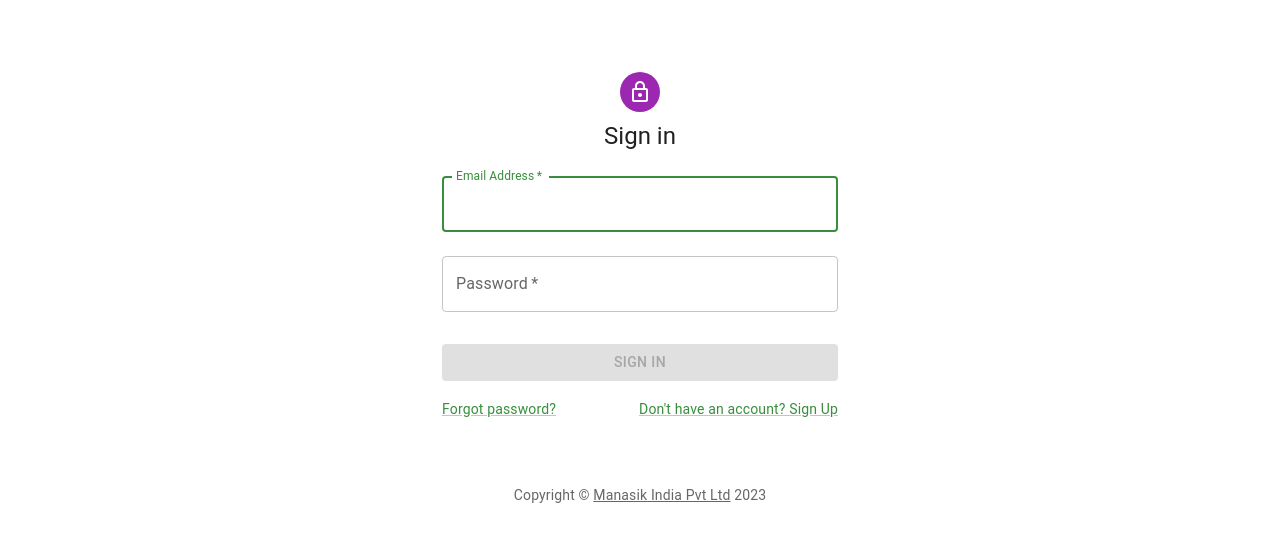
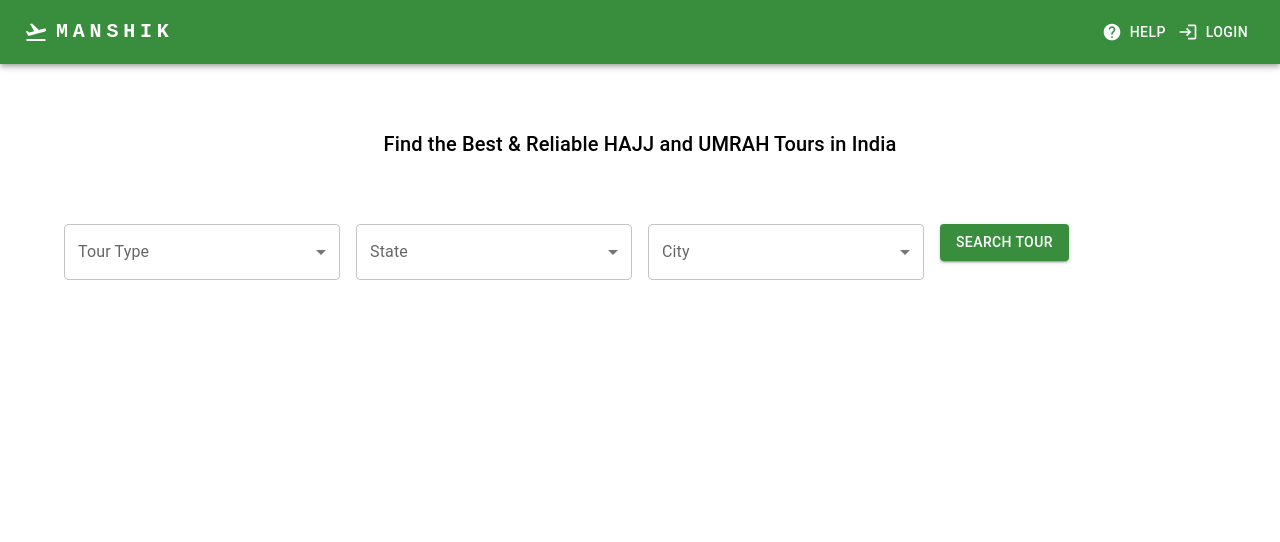
Before and after one commit to amirmursal/manasik, a React (Create React App) app: page / in a window 1280 px wide. Shown: the top 542 px of the page. Built offline with nearby package versions, Linux system fonts and the light colour scheme.

Commit message:
feat: added new menu in side bar

```diff
--- a/src/App.tsx
+++ b/src/App.tsx
@@ -12,13 +12,15 @@ import AgentLogin from "./components/Agent/AgentLogin";
 import { LoginLayout } from "./components/LoginLayout";
 import ManageSubscription from "./components/ManageSubscription";
 import PlanSubscription from "./components/PlanSubscription";
+import DefaultLayout from "./components/DefaultLayout";
 
 const App = () => {
   return (
     <ThemeProvider theme={theme}>
       <Routes>
         <Route path="/" element={<LoginLayout />}>
-          <Route index element={<AgentLogin />} />
+          <Route path="/login" element={<AgentLogin />} />
+          <Route index element={<DefaultLayout />} />
         </Route>
         <Route path="/dashboard" element={<Layout />}>
           <Route index element={<SearchPanel />} />
--- a/src/components/Agent/AgentLogin/AgentLogin.tsx
+++ b/src/components/Agent/AgentLogin/AgentLogin.tsx
@@ -34,7 +34,7 @@ const AgentLogin = () => {
   };
 
   return (
-    <Container component="main" maxWidth="xs">
+    <Container maxWidth="xs">
       <CssBaseline />
       <Box sx={agentLoginStyles.root}>
         <Avatar sx={agentLoginStyles.avatar}>
--- /dev/null
+++ b/src/components/DefaultLayout/DefaultLayout.tsx
@@ -0,0 +1,77 @@
+import React from "react";
+import AppBar from "@mui/material/AppBar";
+import Box from "@mui/material/Box";
+import Toolbar from "@mui/material/Toolbar";
+import Typography from "@mui/material/Typography";
+import Container from "@mui/material/Container";
+import LoginIcon from "@mui/icons-material/Login";
+import FlightTakeoffIcon from "@mui/icons-material/FlightTakeoff";
+import { Button } from "@mui/material";
+import HelpIcon from "@mui/icons-material/Help";
+import SearchPanel from "../SearchPanel";
+
+const DefaultLayout = () => {
+  return (
+    <>
+      <AppBar position="static">
+        <Container maxWidth="xl">
+          <Toolbar disableGutters>
+            <FlightTakeoffIcon
+              sx={{ display: { xs: "none", md: "flex" }, mr: 1 }}
+            />
+            <Typography
+              variant="h6"
+              noWrap
+              component="a"
+              href="#app-bar-with-responsive-menu"
+              sx={{
+                mr: 2,
+                display: { xs: "none", md: "flex" },
+                fontFamily: "monospace",
+                fontWeight: 700,
+                letterSpacing: ".3rem",
+                color: "inherit",
+                textDecoration: "none",
+              }}
+            >
+              MANSHIK
+            </Typography>
+
+            <Typography
+              variant="h5"
+              noWrap
+              component="a"
+              href="#app-bar-with-responsive-menu"
+              sx={{
+                mr: 2,
+                display: { xs: "flex", md: "none" },
+                flexGrow: 1,
+                fontFamily: "monospace",
+                fontWeight: 700,
+                letterSpacing: ".3rem",
+                color: "inherit",
+                textDecoration: "none",
+              }}
+            >
+              LOGO
+            </Typography>
+            <Box
+              sx={{ flexGrow: 1, display: { xs: "none", md: "flex" } }}
+            ></Box>
+
+            <Box sx={{ flexGrow: 0 }}>
+              <Button color="inherit" startIcon={<HelpIcon />}>
+                Help
+              </Button>
+              <Button color="inherit" startIcon={<LoginIcon />} href="/login">
+                Login
+              </Button>
+            </Box>
+          </Toolbar>
+        </Container>
+      </AppBar>
+      <SearchPanel />
+    </>
+  );
+};
+export default DefaultLayout;
--- /dev/null
+++ b/src/components/DefaultLayout/index.ts
@@ -0,0 +1,3 @@
+import DefaultLayout from "./DefaultLayout";
+
+export default DefaultLayout;
--- a/src/components/Layout/Layout.tsx
+++ b/src/components/Layout/Layout.tsx
@@ -26,7 +26,9 @@ import DashboardIcon from "@mui/icons-material/Dashboard";
 import LogoutIcon from "@mui/icons-material/Logout";
 import PeopleIcon from "@mui/icons-material/People";
 import FlightTakeoffIcon from "@mui/icons-material/FlightTakeoff";
+import CardMembershipIcon from "@mui/icons-material/CardMembership";
 import AddIcon from "@mui/icons-material/Add";
+import LoyaltyIcon from "@mui/icons-material/Loyalty";
 import layoutStyles from "./LayoutStyles";
 
 const drawerWidth: number = 240;
@@ -156,6 +158,22 @@ const Layout = () => {
               <ListItemText primary="Manage Packages" />
             </ListItemButton>
           </Tooltip>
+          <Tooltip title="Manage Subscription">
+            <ListItemButton href="/dashboard/manageSubscription">
+              <ListItemIcon>
+                <CardMembershipIcon />
+              </ListItemIcon>
+              <ListItemText primary="Manage Subscription" />
+            </ListItemButton>
+          </Tooltip>
+          <Tooltip title="Plan Subscription">
+            <ListItemButton href="/dashboard/planSubscription">
+              <ListItemIcon>
+                <LoyaltyIcon />
+              </ListItemIcon>
+              <ListItemText primary="Plan Subscription" />
+            </ListItemButton>
+          </Tooltip>
           <Tooltip title="Logout">
             <ListItemButton onClick={logout}>
               <ListItemIcon>
```
Also changed, not shown: src/components/ManagePackage/ManagePackage.tsx (+6 -10 lines), src/components/ManageSubscription/ManageSubscription.tsx (+6 -21 lines), src/components/PlanSubscription/PlanSubscription.tsx (+55 -37 lines).
